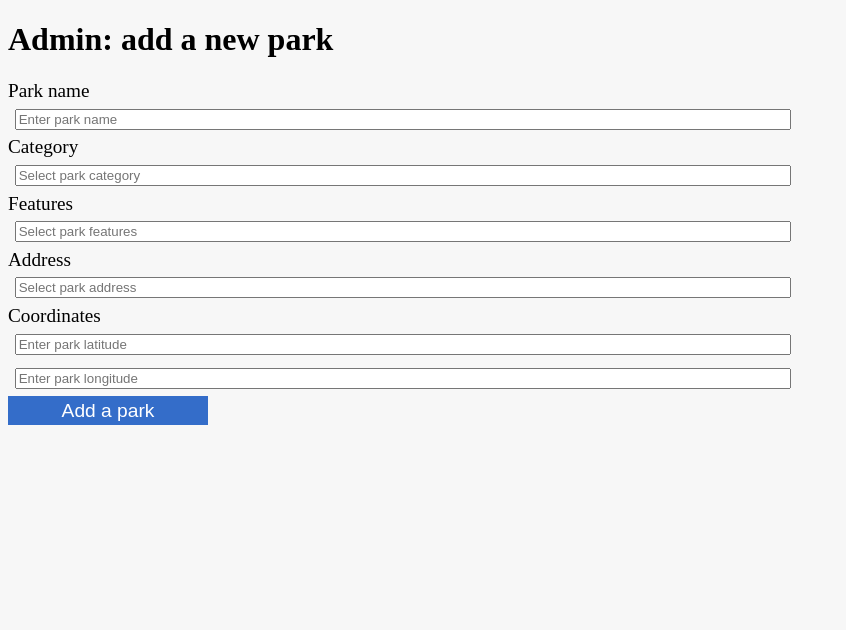
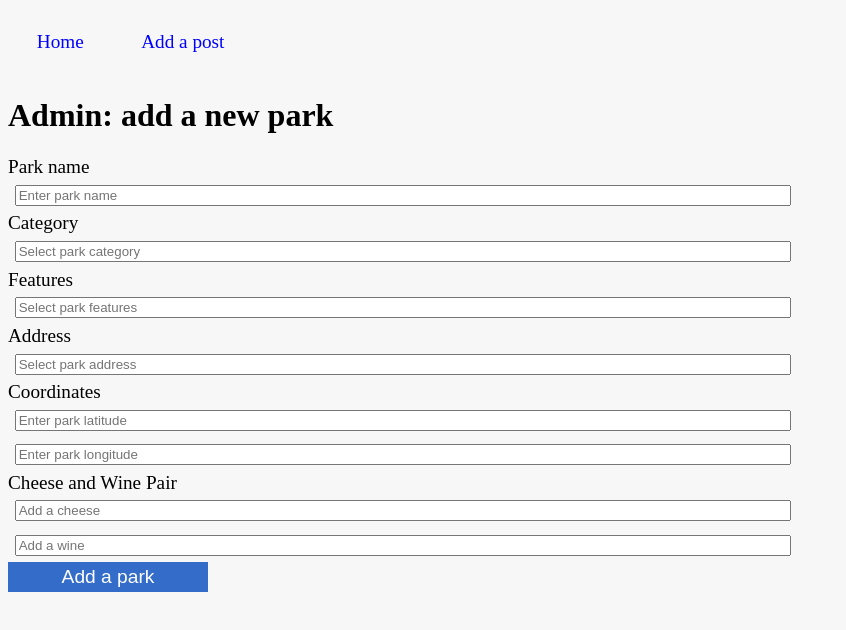
Before and after one commit to hey-chan/parks_react, a React (Create React App) app: page /parks/new in a window 1280 px wide. Shown: the top 630 px of the page, without its empty margins (0-846 px from the left). Built offline with nearby package versions, Linux system fonts and the light colour scheme.

Commit message:
use of state in getAPark (parkPostServices.js) to temporarily keep in state

```diff
--- a/src/App.js
+++ b/src/App.js
@@ -5,6 +5,8 @@ import { BrowserRouter, Routes, Route, Navigate } from "react-router-dom";
 import { GlobalStyle } from "./styled-components/globalStyles";
 import { APark } from "./components/APark";
 import { NewPark } from "./components/NewPark";
+import { NavBar } from "./components/NavBar";
+
 
 const App = () => {
   // THIS useState initial state value is an empty array to begin with
@@ -36,6 +38,7 @@ const App = () => {
     // This sets new park onto the current park0
     .then(newPark => setParkPosts([...parkPosts, newPark]))
     .catch(error => console.log(error))
+    .finally(() => setLoading(false))
   }
 
   return (
@@ -43,12 +46,13 @@ const App = () => {
     <>
       <GlobalStyle />
       <BrowserRouter>
+        <NavBar />
         <Routes>
           {/* Home page goes and redirects to this */}
           <Route path="/" element={<Navigate to="/parks" />} />
           <Route path="/parks" element={<AllParks loading={loading} parks={parkPosts} />}/>
-          <Route path="/parks/:id" element={<APark />} />
           <Route path="/parks/new" element={<NewPark addNewPark={addNewPark} />}/>
+          <Route path="/parks/:id" element={<APark parkPosts={parkPosts}/>} />
         </Routes>
       </BrowserRouter>
       {/* <h1 className="text-3xl font-bold underline">Hello world!</h1> */}
--- a/src/components/APark.js
+++ b/src/components/APark.js
@@ -7,6 +7,7 @@ import { ParkComment } from "./ParkComment";
 
 // FOCUSES ON THE RENDERING OF A PARK
 export const APark = (props) => {
+  const {parkPosts} = props;
   const [park, setPark] = useState(null);
   const [loading, setLoading] = useState(true);
 
@@ -15,11 +16,11 @@ export const APark = (props) => {
   // When first loading up useEffect, we want to call to parkPostServices
   // When we first boot up, it will load
   useEffect(() => {
-    getAPark(id)
+    getAPark(parkPosts, id)
       .then((park) => setPark(park))
       .catch((error) => console.log(error))
       .finally(() => setLoading(false));
-  }, []);
+  }, [id, parkPosts]);
 
   // if no parks are available
   if (!park) {
--- /dev/null
+++ b/src/components/NavBar.js
@@ -0,0 +1,13 @@
+import React from 'react'
+// import { Link } from 'react-router-dom'
+import { Nav, StyledLink } from '../styled-components'
+
+export const NavBar = (props) => {
+  return (
+    <Nav>
+      <StyledLink to="/">Home</StyledLink>
+      <StyledLink to="/parks/new">Add a post</StyledLink>
+      <StyledLink to="/"></StyledLink>
+    </Nav>
+  )
+}
--- a/src/components/NewPark.js
+++ b/src/components/NewPark.js
@@ -44,20 +44,25 @@ export const NewPark = (props) => {
         </Block>
         <Block>
           <Label>Category</Label>
-          <Input type="text" name="category" placeholder="Select park category" onChange={handleChange} value={parkFormState.category}></Input>
+          <Input type="text" name="category_id" placeholder="Select park category" onChange={handleChange} value={parkFormState.category_id}></Input>
         </Block>
         <Block>
           <Label>Features</Label>
-          <Input type="text" name="features" placeholder="Select park features" onChange={handleChange} value={parkFormState.feature}></Input>
+          <Input type="text" name="feature_id" placeholder="Select park features" onChange={handleChange} value={parkFormState.feature_id}></Input>
         </Block>
         <Block>
           <Label>Address</Label>
-          <Input type="text" name="address" placeholder="Select park address" onChange={handleChange} value={parkFormState.address}></Input>
+          <Input type="text" name="address_id" placeholder="Select park address" onChange={handleChange} value={parkFormState.address_id}></Input>
         </Block>
         <Block>
           <Label>Coordinates</Label>
-          <Input type="text" name="latitude" placeholder="Enter park latitude" onChange={handleChange} value={parkFormState.parseFloat}></Input>
+          <Input type="text" name="latitude" placeholder="Enter park latitude" onChange={handleChange} value={parkFormState.latitude}></Input>
           <Input type="text" name="longitude" placeholder="Enter park longitude" onChange={handleChange} value={parkFormState.longitude}></Input>
+        </Block>
+        <Block>
+          <Label>Cheese and Wine Pair</Label>
+          <Input type="text" name="cheese_pair" placeholder="Add a cheese" onChange={handleChange} value={parkFormState.cheese_pair}></Input>
+          <Input type="text" name="wine_pair" placeholder="Add a wine" onChange={handleChange} value={parkFormState.wine_pair}></Input>
         </Block>
         <Block>
           <InputButton type="submit" value="Add a park"></InputButton>
--- a/src/services/parkPostServices.js
+++ b/src/services/parkPostServices.js
@@ -9,17 +9,17 @@ return new Promise((resolve, reject) => {
     setTimeout(() => {
       // After set number of time of 500ms, we will resolve with our parkPosts
       resolve(parks)
-    }, 1000)
+    }, 500)
   })
 }
 
 
 // FOR A SPECIFIC PARK via id
-export const getAPark = (id) => {
+export const getAPark = (parkPosts, id) => {
   return new Promise((resolve, reject) => {
     setTimeout(() => {
-      resolve(parks.find(park => park.id === parseInt(id)))  // Where park.id = id of route params
-    }, 1000)
+      resolve(parkPosts.find(park => park.id === parseInt(id)))  // Where park.id = id of route params
+    }, 500)
   })
 }
 
@@ -29,7 +29,7 @@ export const getParkComments = (id) => {
   return new Promise((resolve, reject) => {
     setTimeout(() => {
       resolve(parkReviews.find(review => review.park_id === parseInt(id)))
-    }, 1000)
+    }, 500)
   })
 }
 
--- a/src/styled-components/index.js
+++ b/src/styled-components/index.js
@@ -1,8 +1,7 @@
 // Styled components
 
-
-import styled from 'styled-components'
-// import {Link} from 'react-router-dom'
+import styled from "styled-components";
+import {Link} from 'react-router-dom'
 
 export const CardDeck = styled.div`
   display: flex;
@@ -15,15 +14,14 @@ export const CardDeck = styled.div`
   column-gap: 0.75rem;
 
   @media (max-width: 768px) {
-    width: 95%
-
+    width: 95%;
   }
 
   @media (max-width: 480px) {
     flex-direction: column;
     flex-wrap: nowrap;
   }
-  `
+`;
 
 export const Card = styled.div`
   flex: 0 1 24%;
@@ -34,50 +32,64 @@ export const Card = styled.div`
   border-radius: 10px;
   transition: box-shadow 0.3s;
   &:hover {
-        box-shadow: 0 0 11px rgba(33,33,33,.2)
+    box-shadow: 0 0 11px rgba(33, 33, 33, 0.2);
   }
   @media (max-width: 768px) {
-     flex: 0 1 49%
+    flex: 0 1 49%;
   }
   @media (max-width: 480px) {
-     flex: 0 1 80%
+    flex: 0 1 80%;
   }
-`
+`;
 
-export const InputButton = styled.input `
+export const InputButton = styled.input`
   background-color: #346dc9;
   color: white;
-    padding: .2em;
+  padding: 0.2em;
   border: none;
   font-size: 1.2em;
   width: 200px;
   cursor: pointer;
-`
-export const Input = styled.input `
+`;
+export const Input = styled.input`
   width: 60vw;
-    margin: .5em;
-`
+  margin: 0.5em;
+`;
 
-export const Label = styled.label `
+export const Label = styled.label`
   font-size: 1.2em;
-`
-export const TextArea = styled.textarea `
+`;
+export const TextArea = styled.textarea`
   height: 200px;
-    margin: .5em;
+  margin: 0.5em;
   width: 70vw;
-`
+`;
 
-export const Block = styled.div `
+export const Block = styled.div`
   display: grid;
   width: 100vw;
-`
+`;
 
 export const Select = styled.select`
-    border: ${props => props.error ? "1px solid red": "1px solid #dddddd"};
+  border: ${(props) => (props.error ? "1px solid red" : "1px solid #dddddd")};
   font-size: 1.2em;
   width: 60vw;
-`
+`;
 export const Option = styled.option`
   font-size: 1.2em;
+`;
 
+export const Nav = styled.nav`
+  display: flex;
+`;
+
+export const StyledLink = styled(Link)`
+  font-size: 1.2em;
+  text-decoration: none;
+  margin: 1em;
+  padding: .2em .5em;
+  color: blue;
+  &:hover{
+    color: orange;
+  }
 `
```
Lines whose indentation alone changed are shown as unchanged.
